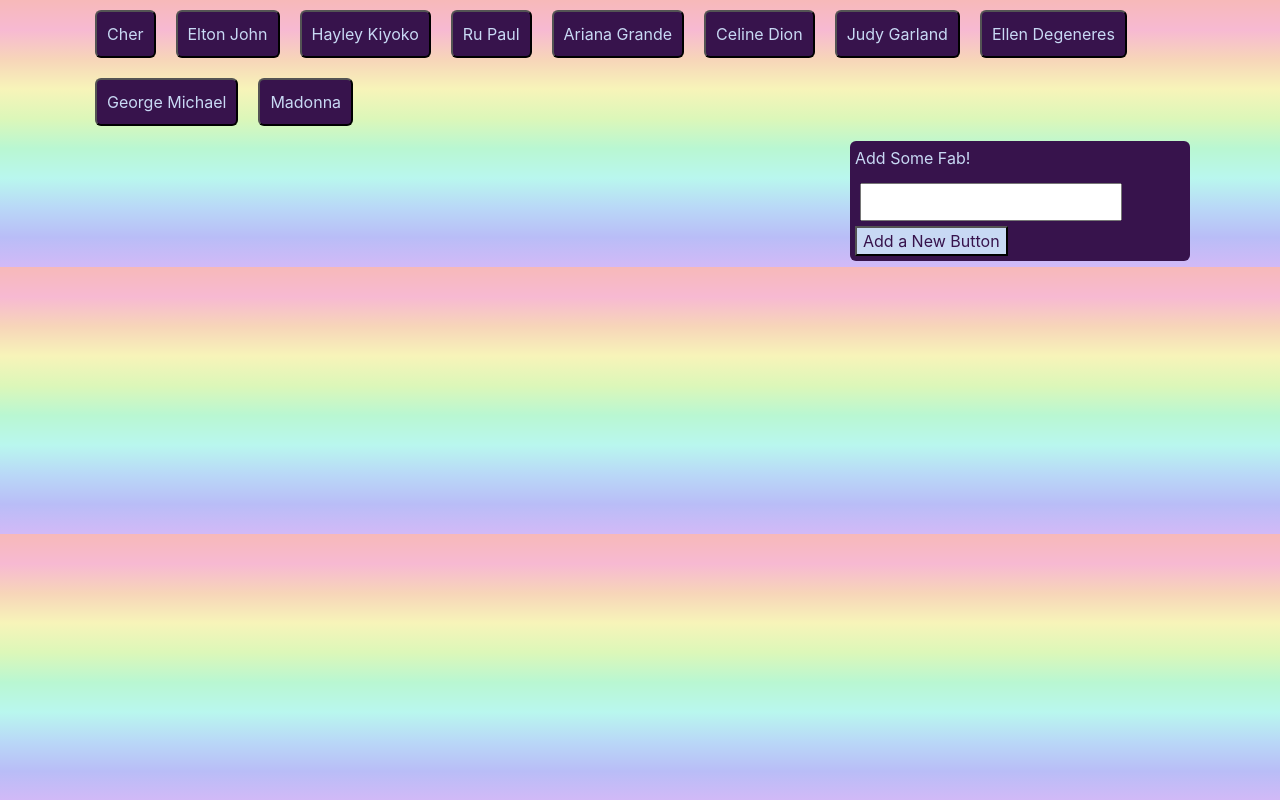
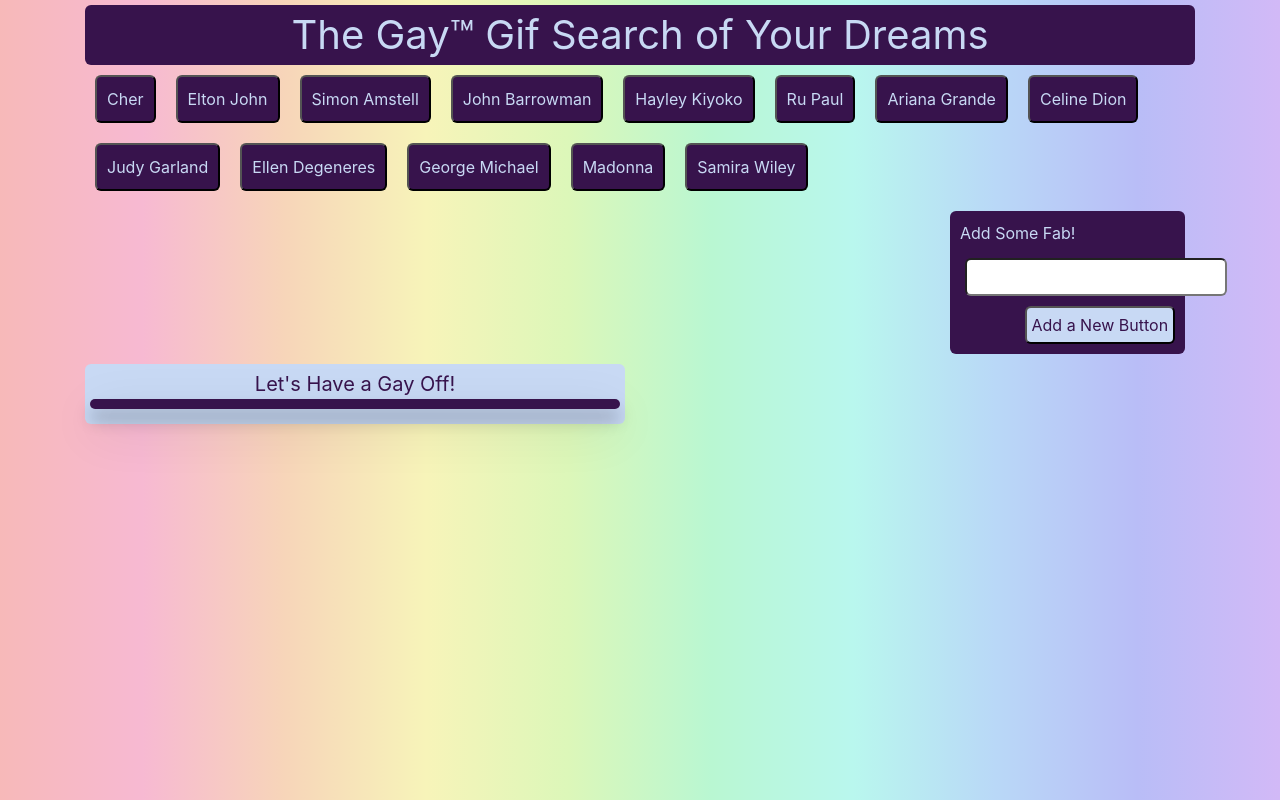
Before and after one commit to amandakaywiggins/gay-icons, a plain HTML site: page index.html in a window 1280 px wide. Drawn offline with nearby package versions, Linux system fonts and the light colour scheme.

Commit message:
It's GAY now!

```diff
--- a/assets/css/style.css
+++ b/assets/css/style.css
@@ -1,6 +1,16 @@
 body {
-    background: linear-gradient(#f7b9b9, #f7b9d2, #f7d5b9, #f7f4b9,
+    background: linear-gradient(90deg, #f7b9b9, #f7b9d2, #f7d5b9, #f7f4b9,
      #dcf7b9, #b9f7d2, #b9f7ee, #b9d8f7, #b9bdf7, #d2b9f7);
+    color: #37134c;
+}
+
+#header {
+    background-color: #37134c;
+    color: #c8d9f4;
+    text-align: center;
+    font-size: 40px;
+    border-radius: 6px;
+    margin-top: 5px;
 }
 
 button {
@@ -21,17 +31,46 @@ button:hover {
     color: #c8d9f4;
     background-color: #37134c;
     border-radius: 6px;
-    padding: 5px;
-    margin: 5px;
+    padding: 10px;
+    margin: 10px;
 }
 
 #gif-input {
     color: #37134c;
     padding: 5px;
     margin: 5px;
+    border-radius: 6px;
 }
 
 #add-button {
     color: #37134c;
     background-color: #c8d9f4;
+    margin-left: 30%;
+    margin-top: 5px;
+    padding: 5px;
+    border-radius: 6px;
 }
+
+.image-style {
+    margin: 30px;
+    border-radius: 6px;
+}
+
+#more-styling {
+    color: #37134c;
+    background-color: #c8d9f4;
+    border-radius: 6px;
+    padding: 5px;
+    text-align: center;
+    font-size: 20px;
+}
+
+#display-gifs {
+    color: #c8d9f4;
+    background-color: #37134c;
+    border-radius: 6px;
+    box-shadow: 0 12px 16px 0 rgba(0,0,0,0.24), 0 17px 50px 0 rgba(0,0,0,0.19);
+    padding: 5px;
+    margin: auto;
+    margin-bottom: 10px;
+}
--- a/assets/javascript/app.js
+++ b/assets/javascript/app.js
@@ -1,5 +1,5 @@
-var gayArray = ["Cher" , "Elton John" , "Hayley Kiyoko" , "Ru Paul" , "Ariana Grande" , "Celine Dion" ,
-                "Judy Garland" , "Ellen Degeneres" , "George Michael" , "Madonna"];
+var gayArray = ["Cher" , "Elton John" , "Simon Amstell", "John Barrowman" , "Hayley Kiyoko" , "Ru Paul" , "Ariana Grande" , "Celine Dion" ,
+                "Judy Garland" , "Ellen Degeneres" , "George Michael" , "Madonna" , "Samira Wiley"];
 
 function displayGayGifs() {
     var gay = $(this).attr("data-gay");
@@ -14,6 +14,7 @@ function displayGayGifs() {
         $("button").on("click", function() {
         for (var i = 0; i < results.length; i++) {
             var gayDiv = $("<div>");
+            gayDiv.addClass("image-style");
             var rating = results[i].rating;
             var p = $("<p>").text("Rating: " + rating);
             var gayImage = $("<img>");
--- a/index.html
+++ b/index.html
@@ -11,15 +11,22 @@
         <div class="container">
             <div class="row">
                 <div class="col-md-12">
+                    <div id="header">
+                            The Gay&trade; Gif Search of Your Dreams
+                    </div>
+                </div>
+            </div>
+            <div class="row">
+                <div class="col-md-12">
                         <div id="new-buttons">
                         </div>
                 </div>
             </div>
             <div class="row">
-                <div class="col-md-8">
+                <div class="col-md-9">
                     <!--This is a filler column-->
                 </div>
-                <div class="col-md-4">
+                <div class="col-md-3">
                     <!--Holds search-->
                     <form id="gay-form">
                         <label for="gif-input">Add Some Fab!</label>
@@ -30,12 +37,15 @@
                 </div>
             </div>
             <div class="row">
-                <div class="col-md-2">
+                <div class="col-md-6">
+                    <div id="more-styling">
+                        Let's Have a Gay Off!
+                        <div id="display-gifs">
+                        </div>
+                    </div>
+                </div>
+                <div class="col-md-6">
                     <!--Filler column-->
-                </div>
-                <div class="col-md-8">
-                    <div id="display-gifs">
-                    </div>
                 </div>
             </div>
         </div>
```
